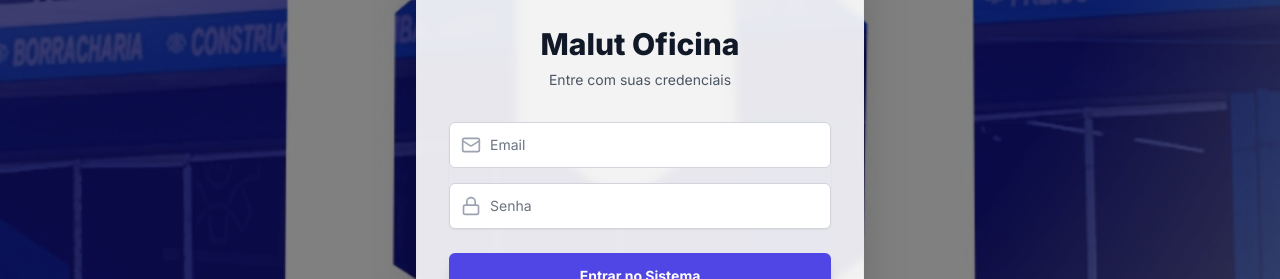
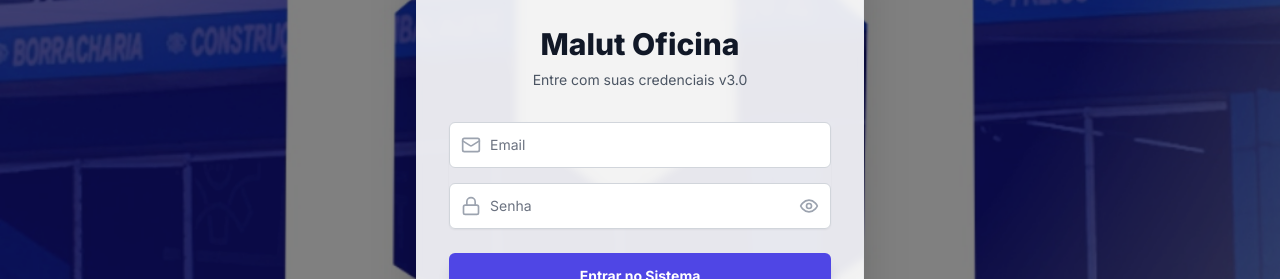
Before and after one commit to ricardohenrique748-bot/Malut-Oficina-, a Next.js app: page /auth/login in a window 1280 px wide. Shown: the part 254-533 px from the top of the page. Built offline with nearby package versions, Linux system fonts and the light colour scheme.

Commit message:
feat: implement user login page with Supabase authentication and add a corresponding login test script.

```diff
--- a/app/auth/login/page.tsx
+++ b/app/auth/login/page.tsx
@@ -3,7 +3,7 @@
 import { useState } from "react";
 import { supabase } from "@/lib/supabase";
 import { useRouter } from "next/navigation";
-import { Lock, Mail } from "lucide-react";
+import { Lock, Mail, Eye, EyeOff } from "lucide-react";
 
 export default function LoginPage() {
     const router = useRouter();
@@ -11,6 +11,7 @@
     const [password, setPassword] = useState("");
     const [error, setError] = useState("");
     const [loading, setLoading] = useState(false);
+    const [showPassword, setShowPassword] = useState(false);
 
     const handleSubmit = async (e: React.FormEvent) => {
         e.preventDefault();
@@ -36,14 +37,12 @@
             if (authError) {
                 console.error("Erro detalhado:", authError);
                 setError(authError.message === "Invalid login credentials"
-                    ? "Email ou senha inválidos. Tente limpar o cache do navegador."
+                    ? `Email ou senha inválidos. (Tentativa às ${new Date().toLocaleTimeString()})`
                     : `Erro: ${authError.message}`);
                 setLoading(false);
             } else {
                 console.log("LOGIN SUCESSO! Redirecionando...");
-                console.log("Login no Auth feito com sucesso. Aguardando redirecionamento...");
-                // Force a full page reload to the dashboard to ensure middleware and server components
-                // can access the new session cookies correctly.
+                // Force a full page reload to the dashboard
                 window.location.href = "/dashboard";
             }
         } catch (err) {
@@ -73,7 +72,7 @@
                         Malut Oficina
                     </h2>
                     <p className="mt-2 text-sm text-gray-600 dark:text-gray-300">
-                        Entre com suas credenciais
+                        Entre com suas credenciais v3.0
                     </p>
                 </div>
 
@@ -87,7 +86,8 @@
                                 id="email-address"
                                 name="email"
                                 type="email"
-                                readOnly={loading} // Prevent edits while loading
+                                autoComplete="username"
+                                readOnly={loading}
                                 required
                                 className="block w-full rounded-md border border-gray-300 px-3 py-3 pl-10 placeholder-gray-500 focus:border-indigo-500 focus:outline-none focus:ring-indigo-500 dark:border-gray-600 dark:bg-gray-800 dark:text-white sm:text-sm transition-all"
                                 placeholder="Email"
@@ -102,14 +102,22 @@
                             <input
                                 id="password"
                                 name="password"
-                                type="password"
+                                type={showPassword ? "text" : "password"}
+                                autoComplete="current-password"
                                 readOnly={loading}
                                 required
-                                className="block w-full rounded-md border border-gray-300 px-3 py-3 pl-10 placeholder-gray-500 focus:border-indigo-500 focus:outline-none focus:ring-indigo-500 dark:border-gray-600 dark:bg-gray-800 dark:text-white sm:text-sm transition-all"
+                                className="block w-full rounded-md border border-gray-300 px-3 py-3 pl-10 pr-10 placeholder-gray-500 focus:border-indigo-500 focus:outline-none focus:ring-indigo-500 dark:border-gray-600 dark:bg-gray-800 dark:text-white sm:text-sm transition-all"
                                 placeholder="Senha"
                                 value={password}
                                 onChange={(e) => setPassword(e.target.value)}
                             />
+                            <button
+                                type="button"
+                                onClick={() => setShowPassword(!showPassword)}
+                                className="absolute inset-y-0 right-0 flex items-center pr-3 text-gray-400 hover:text-gray-600 focus:outline-none"
+                            >
+                                {showPassword ? <EyeOff className="h-5 w-5" /> : <Eye className="h-5 w-5" />}
+                            </button>
                         </div>
                     </div>
 
@@ -132,7 +140,6 @@
 
                 <div className="mt-4 text-center text-xs text-gray-500 dark:text-gray-400">
                     &copy; {new Date().getFullYear()} Malut Oficina. Todos os direitos reservados.
-                    {/* Credentials hint for dev only - keeping hidden or minimal */}
                 </div>
             </div>
         </div>
```
Also changed, not shown: test_login_final.js (added, +34 -0 lines).
